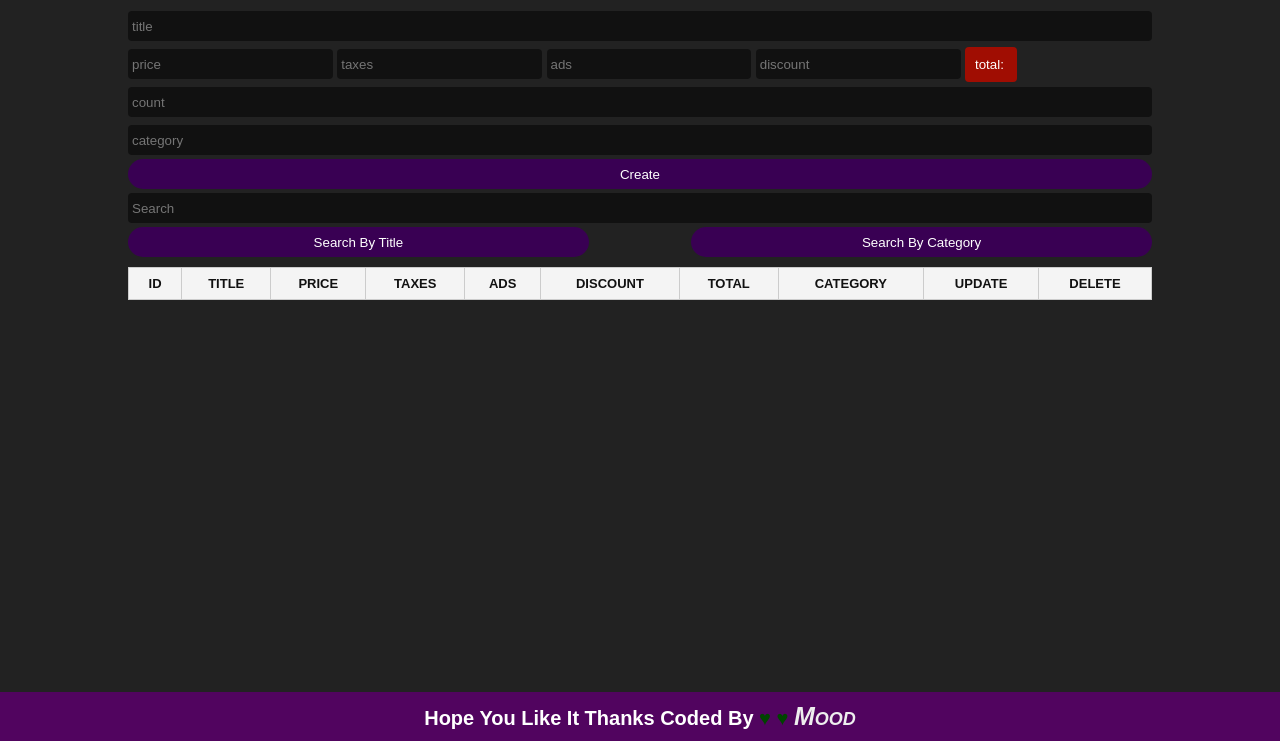
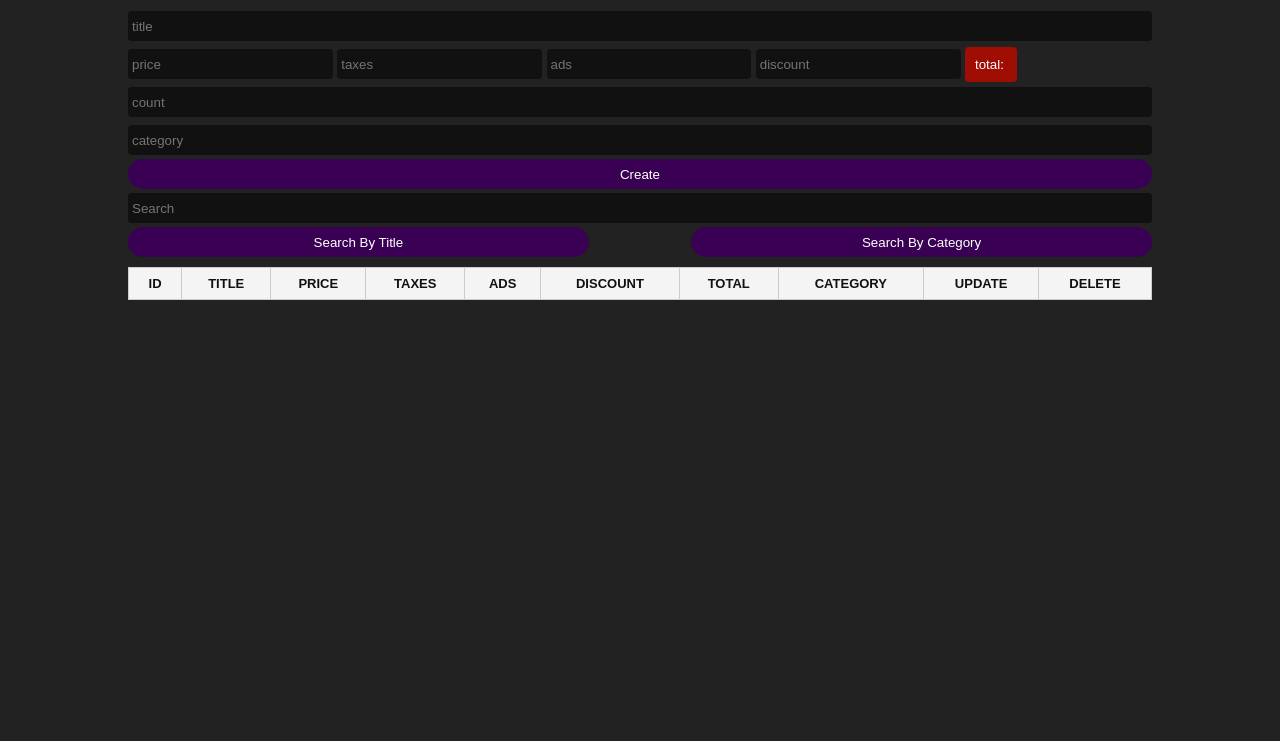
Before and after one commit to mood60s/CRUD-Project, a plain HTML site: page index.html in a window 1280 px wide. Shown: the part 59-800 px from the top of the page. Drawn offline with Linux system fonts and the light colour scheme.

Commit message:
Update index.html

```diff
--- a/index.html
+++ b/index.html
@@ -55,7 +55,6 @@
         </div>
       </div>
     </section>
-    <footer>Hope You Like It Thanks Coded By <i>&hearts; &hearts;</i> <span>Mood</span></footer>
     <script src="js/MyJava.js"></script>
   </body>
 </html>
```
